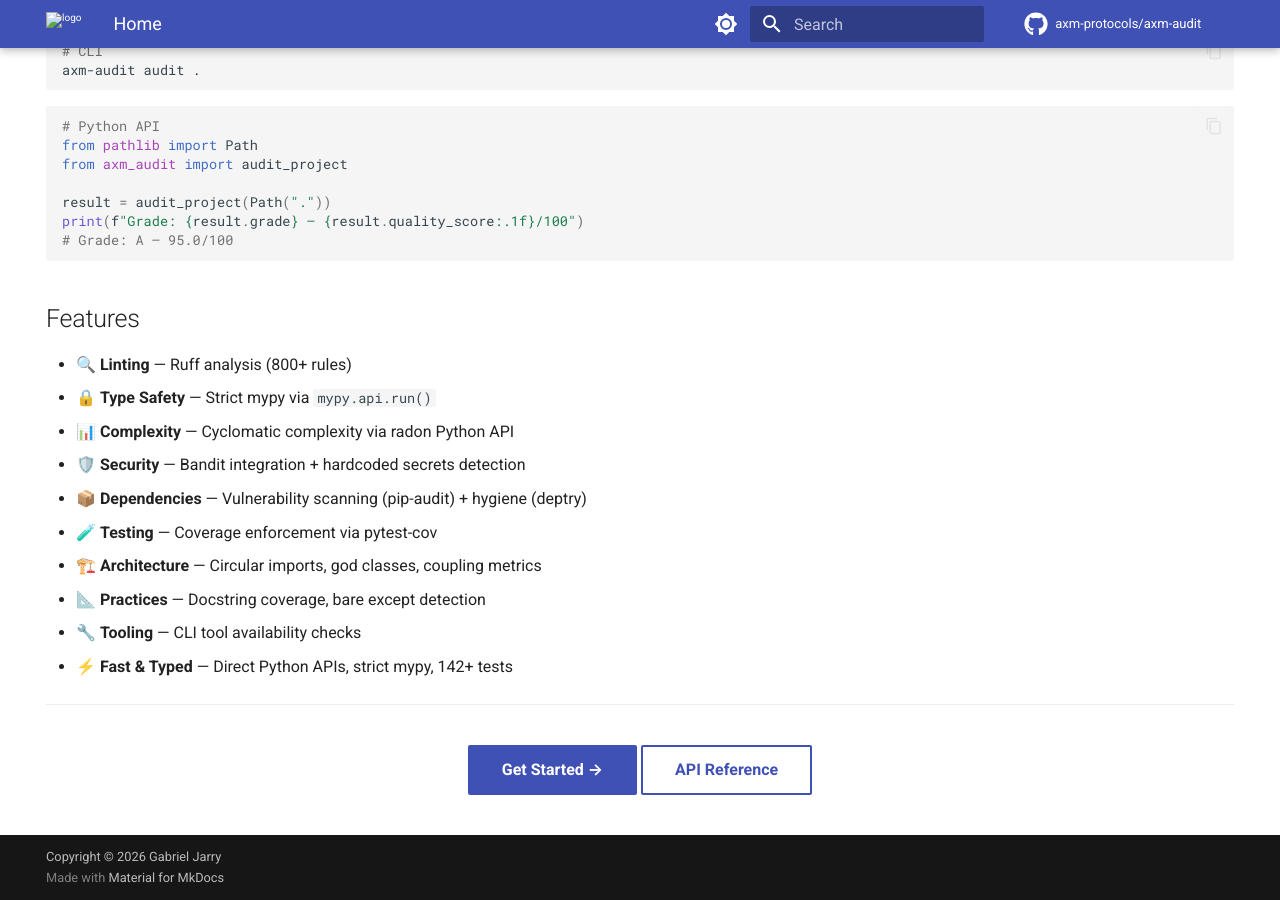
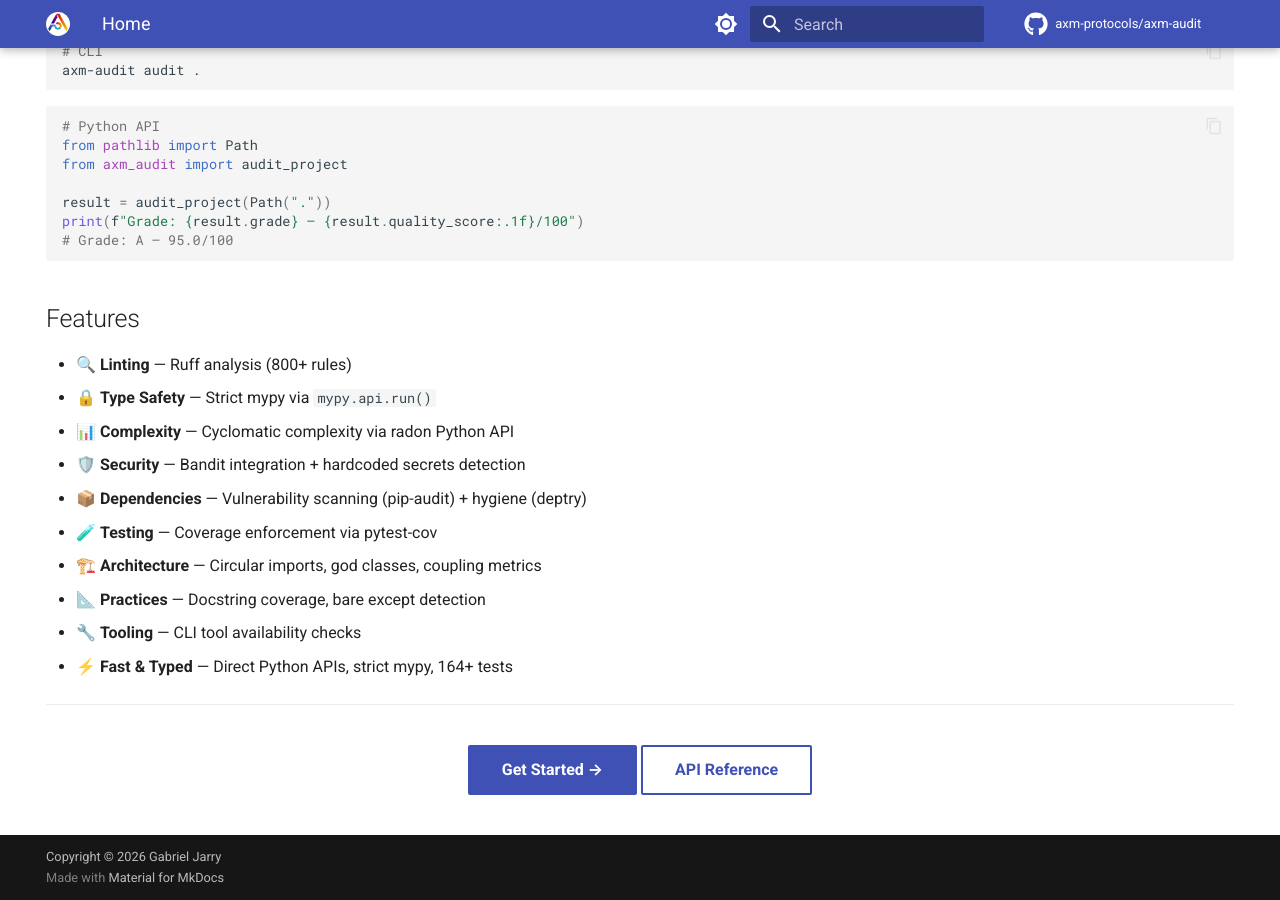
Before and after one commit to axm-protocols/axm-audit, an MkDocs documentation site: the page built from docs/index.md, in a window 1280 px wide and 900 px high, scrolled down 850 px. Built offline with MkDocs 1.6.1 and Material for MkDocs 9.7.7, drawn with Linux system fonts in a browser that asks for light colours; comment, search, counter and statistics services are not loaded.

Commit message:
docs: fix logo path, align badges in index.md
- Copy logo.svg to docs/assets/ for mkdocs favicon/logo
- Add axm-init + axm-audit badges to docs/index.md
- Remove ruff/uv/typed badges from docs/index.md
- Update test count to 164+

```diff
--- a/docs/index.md
+++ b/docs/index.md
@@ -12,12 +12,11 @@
 
 <p align="center">
   <a href="https://github.com/axm-protocols/axm-audit/actions/workflows/ci.yml"><img src="https://github.com/axm-protocols/axm-audit/actions/workflows/ci.yml/badge.svg" alt="CI" /></a>
+  <a href="https://axm-protocols.github.io/axm-audit/"><img src="https://img.shields.io/endpoint?url=https://raw.githubusercontent.com/axm-protocols/axm-audit/gh-pages/badges/axm-init.json" alt="axm-init" /></a>
+  <a href="https://github.com/axm-protocols/axm-audit/actions/workflows/axm-audit.yml"><img src="https://img.shields.io/endpoint?url=https://raw.githubusercontent.com/axm-protocols/axm-audit/gh-pages/badges/axm-audit.json" alt="axm-audit" /></a>
   <a href="https://coveralls.io/github/axm-protocols/axm-audit?branch=main"><img src="https://coveralls.io/repos/github/axm-protocols/axm-audit/badge.svg?branch=main" alt="Coverage" /></a>
   <a href="https://pypi.org/project/axm-audit/"><img src="https://img.shields.io/pypi/v/axm-audit" alt="PyPI" /></a>
   <img src="https://img.shields.io/badge/python-3.12+-blue.svg" alt="Python 3.12+" />
-  <img src="https://img.shields.io/badge/typed-strict-blue.svg" alt="Typed" />
-  <a href="https://github.com/astral-sh/ruff"><img src="https://img.shields.io/endpoint?url=https://raw.githubusercontent.com/astral-sh/ruff/main/assets/badge/v2.json" alt="Ruff" /></a>
-  <a href="https://github.com/astral-sh/uv"><img src="https://img.shields.io/endpoint?url=https://raw.githubusercontent.com/astral-sh/uv/main/assets/badge/v0.json" alt="uv" /></a>
   <img src="https://img.shields.io/badge/license-Apache%202.0-blue.svg" alt="License" />
 </p>
 
@@ -64,7 +63,7 @@
 - 🏗️ **Architecture** — Circular imports, god classes, coupling metrics
 - 📐 **Practices** — Docstring coverage, bare except detection
 - 🔧 **Tooling** — CLI tool availability checks
-- ⚡ **Fast & Typed** — Direct Python APIs, strict mypy, 142+ tests
+- ⚡ **Fast & Typed** — Direct Python APIs, strict mypy, 164+ tests
 
 ---
 
```
Also changed, not shown: docs/assets/logo.svg (added).
